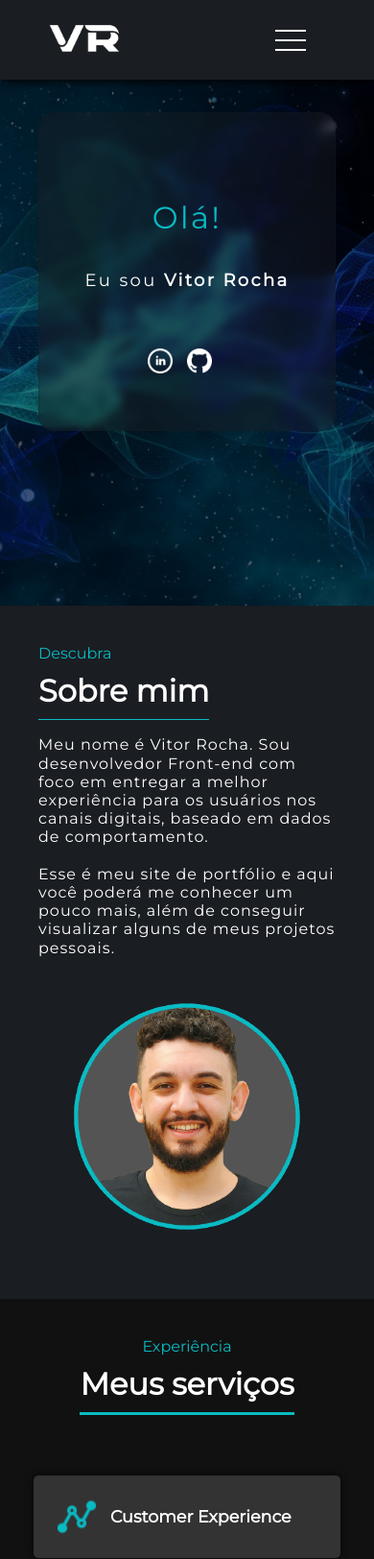
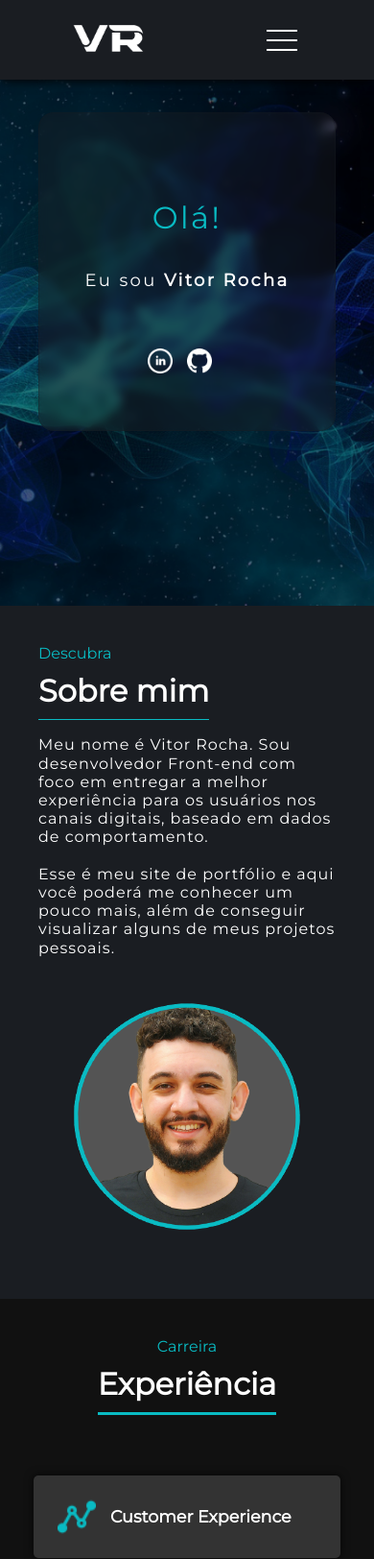
Before and after one commit to Vitorrocha98/site-portfolio, a plain HTML site: page index.html in a window 390 px wide. Shown: the top 1624 px of the page at 96% size. Drawn offline with nearby package versions, Linux system fonts and the light colour scheme.

Commit message:
Ajuste no estilo do menu em mobile v.2

```diff
--- a/index.html
+++ b/index.html
@@ -107,8 +107,8 @@
                 <div class="experience" id="experience-target">
                     <div class="experience-conteiner">
                         <div class="title">
-                            <span>Experiência</span>
-                            <h2>Meus serviços</h2>
+                            <span>Carreira</span>
+                            <h2>Experiência</h2>
                     </div>
                     <div class="service-icons">
                         <figure class="icon-card">
--- a/style.css
+++ b/style.css
@@ -594,9 +594,12 @@ footer .logo img {width: 7rem;}
     .header-container {
         background-color: #1a1d22;
         position: fixed;
-        -webkit-box-shadow: 0px 2px 10px 0px #000000;
-        box-shadow: 0px 2px 10px 0px #000000;
+        -webkit-box-shadow: 0px 1px 10px 0px #000000;
+        box-shadow: 0px 1px 10px 0px #000000;
+        justify-content: center;
     }
+
+    .header-container .logo {padding: 0;}
 
     .nav-list {
         position: fixed;
@@ -608,7 +611,7 @@ footer .logo img {width: 7rem;}
         background-color: #1a1d22;
         flex-direction: column;
         align-items: center;
-        justify-content: space-evenly;
+        justify-content: flex-start;
         transform: translateX(100%);
         transition: transform 0.3s ease-in;
     }
@@ -618,9 +621,13 @@ footer .logo img {width: 7rem;}
         opacity: 0;
     }
 
+    .nav-list li:nth-child(1) {margin-top: 15vh;}
+
+    #nav-menu li {padding: 0px 0rem 65px 0rem;}
+
     .mobile-menu {
         display: block;
-        margin-left: 10vw;
+        margin-left: 30%;
     }
 
     .nav-list.active {
```
